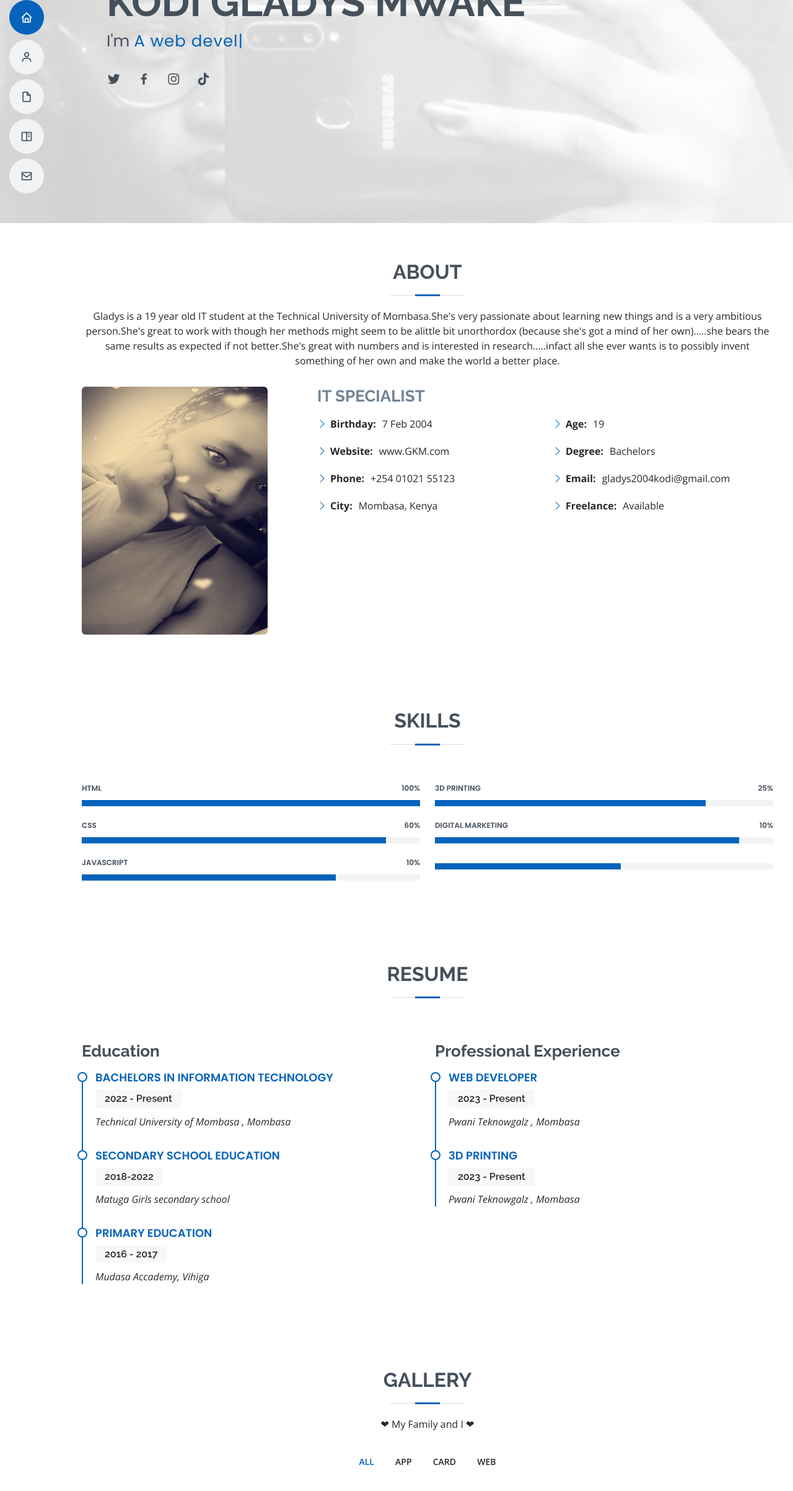
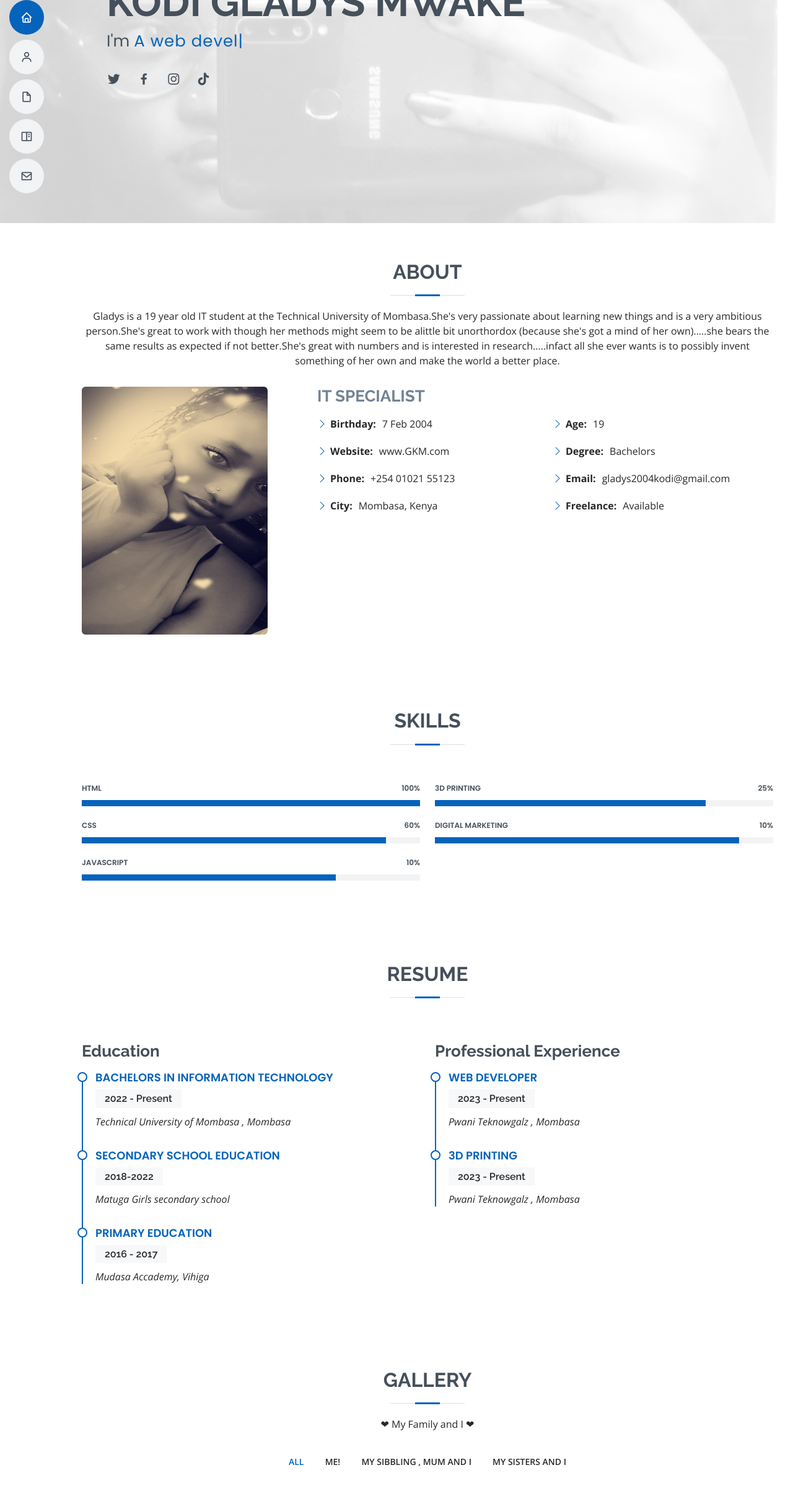
Before and after one commit to 9xoxo/9xoxo.github.io, a plain HTML site: page index.html in a window 1280 px wide. Shown: the part 240-2646 px from the top of the page at 62% size. Drawn offline with nearby package versions, Linux system fonts and the light colour scheme; some icons are missing.

Commit message:
Made some changes on the home page image
updated home page image

```diff
--- a/assets/css/style.css
+++ b/assets/css/style.css
@@ -274,7 +274,7 @@ h6 {
 #hero {
   width: 100%;
   height: 100vh;
-  background: url("../img/hero-bg.jpg") top right no-repeat;
+  background: url("../img/hero-pg.jpg") top right no-repeat;
   background-size: cover;
   position: relative;
 }
@@ -282,6 +282,8 @@ h6 {
 @media (min-width: 992px) {
   #hero {
     padding-left: 160px;
+    width:600px;
+    height:600px;
   }
 }
 
--- a/index.html
+++ b/index.html
@@ -60,7 +60,7 @@
   </header><!-- End Header -->
 
   <!-- ======= Hero Section ======= -->
-  <section id="hero" class="d-flex flex-column justify-content-center" style="background-image: url(assets/img/me.jpg); width:1300px;height:600px; opacity: 1.0;">
+  <section id="hero" class="d-flex flex-column justify-content-center" style="background-image: url(assets/img/me.jpg); width:1255px;height:600px; opacity: 1.0;">
     <div class="container" data-aos="zoom-in" data-aos-delay="100" alt="" >
       <h1>KODI GLADYS MWAKE</h1>
       <p>I'm <span class="typed" data-typed-items=" an IT specialist , A web developer (Front-end Developer), A Digital Marketer "></span></p>
@@ -221,12 +221,12 @@
               </div>
             </div>
 
-            <div class="progress">
+            <!--<div class="progress">
               <span class="skill"> <i class="val"></i></span>
               <div class="progress-bar-wrap">
                 <div class="progress-bar" role="progressbar" aria-valuenow="55" aria-valuemin="0" aria-valuemax="100"></div>
               </div>
-            </div>
+            </div>-->
 
           </div>
 
@@ -319,9 +319,9 @@
           <div class="col-lg-12 d-flex justify-content-center" data-aos="fade-up" data-aos-delay="100">
             <ul id="portfolio-flters">
               <li data-filter="*" class="filter-active">All</li>
-              <li data-filter=".filter-app">App</li>
-              <li data-filter=".filter-card">Card</li>
-              <li data-filter=".filter-web">Web</li>
+              <li data-filter=".filter-app">Me!</li>
+              <li data-filter=".filter-card">My sibbling , Mum and I</li>
+              <li data-filter=".filter-web">My sisters and I</li>
             </ul>
           </div>
         </div>
```
